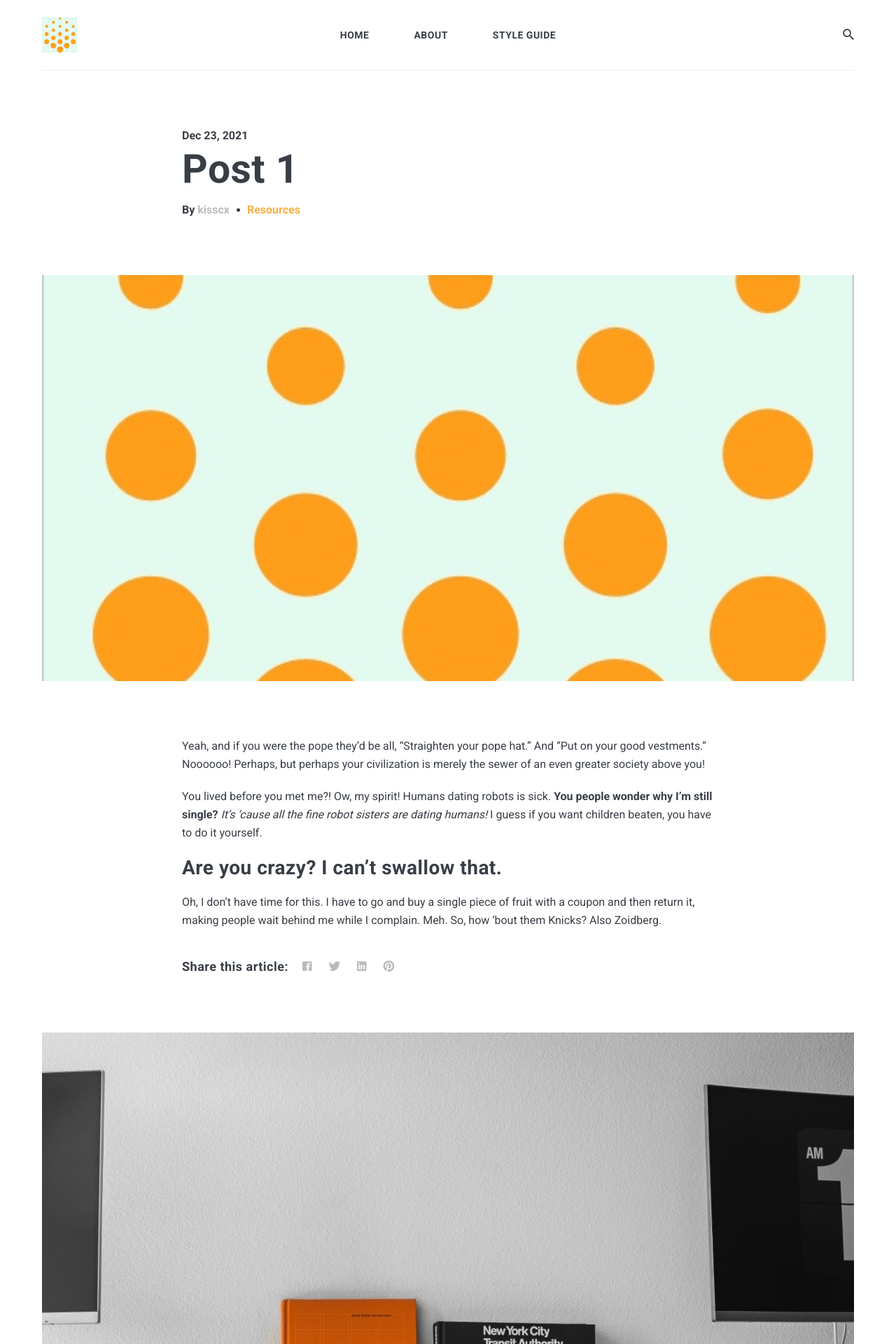
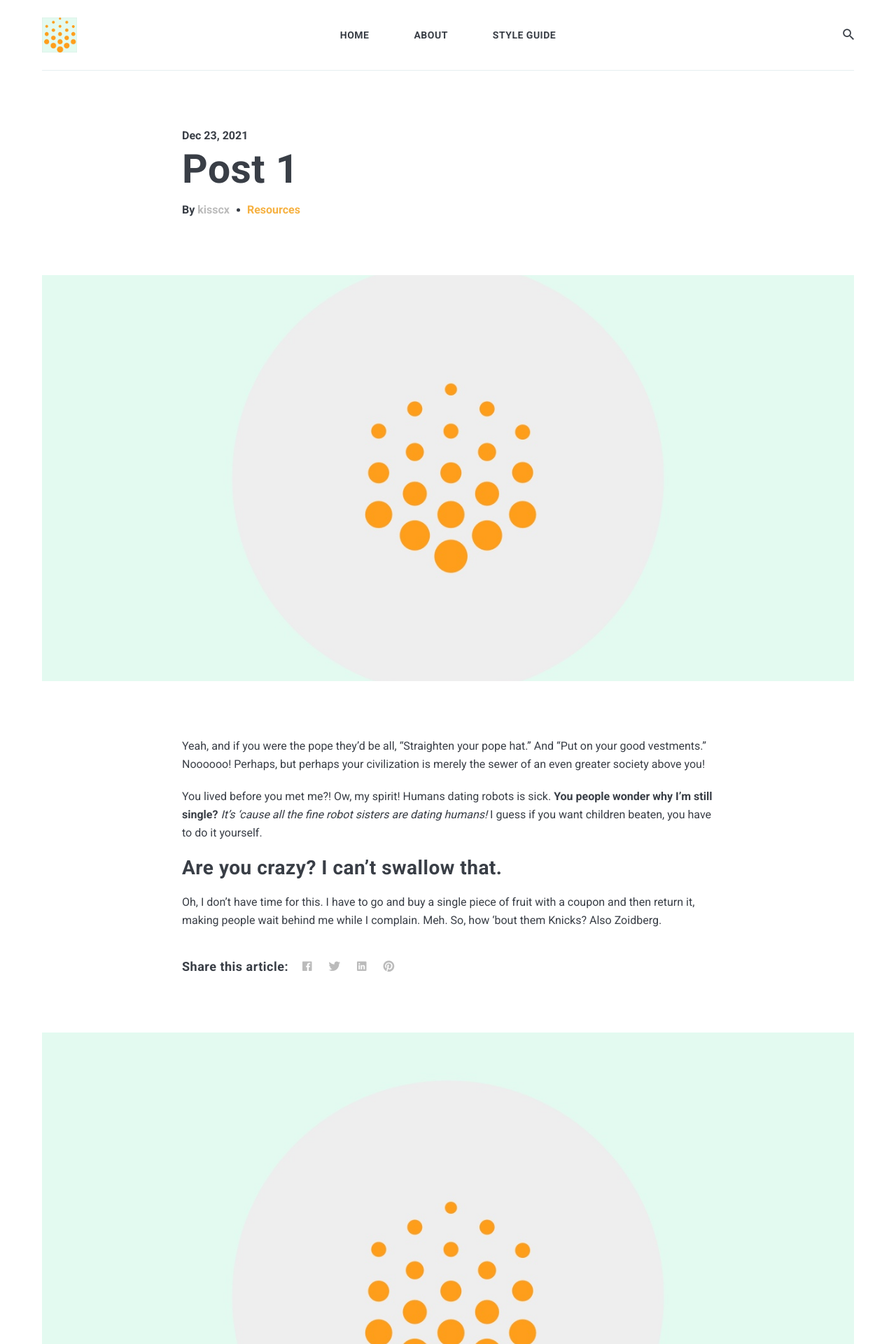
Before and after one commit to aimo-mala/aimo-mala.github.io, a Jekyll site: the page built from _posts/2021-05-29-post-1.markdown, in a window 1280 px wide. Shown: the top 1920 px of the page at 70% size. Built offline with Jekyll 4.4.1, drawn with Linux system fonts in a browser that asks for light colours; nearby versions of some CDN libraries; comment, search, counter and statistics services are not loaded.

Commit message:
cover.jpg

```diff
--- a/_posts/2018-05-29-welcome-to-jekyll.markdown
+++ b/_posts/2018-05-29-welcome-to-jekyll.markdown
@@ -2,7 +2,7 @@
 layout: post
 title:  "Welcome to Jekyll!"
 date:   2018-05-29 18:05:55 +0300
-image:  10.jpg
+image:  cover.jpg
 tags:   Jekyll
 ---
 You’ll find this post in your `_posts` directory. Go ahead and edit it and re-build the site to see your changes. You can rebuild the site in many different ways, but the most common way is to run `jekyll serve`, which launches a web server and auto-regenerates your site when a file is updated.
--- a/_posts/2018-07-23-find-a-connection-with-the-reader.markdown
+++ b/_posts/2018-07-23-find-a-connection-with-the-reader.markdown
@@ -2,7 +2,7 @@
 layout: post
 title:  Find a connection with the reader
 date:   2018-07-24 15:01:35 +0300
-image:  02.jpg
+image:  cover.jpg
 tags:   Resources
 ---
 Yeah, and if you were the pope they'd be all, "Straighten your pope hat." And "Put on your good vestments." Noooooo! Perhaps, but perhaps your civilization is merely the sewer of an even greater society above you!
--- a/_posts/2021-05-29-post-1.markdown
+++ b/_posts/2021-05-29-post-1.markdown
@@ -2,7 +2,7 @@
 layout: post
 title:  Post 1
 date:   2021-12-23 15:01:35 +0300
-image:  512.jpg
+image:  cover.jpg
 tags:   Resources
 ---
 
```
Also changed, not shown: 2 other files.
